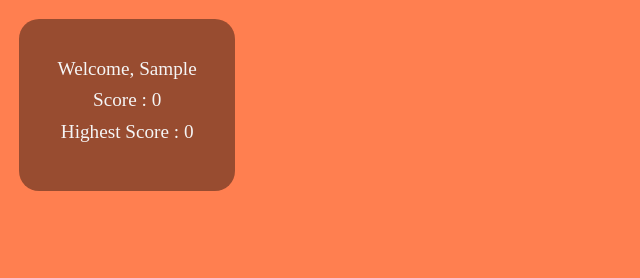
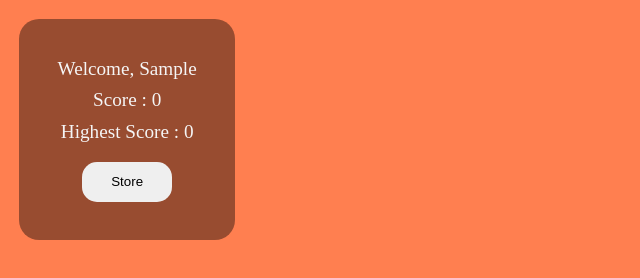
Before and after one commit to TypeLuis/Space-Junk-Cleanup, a plain HTML site: page pages/index.html in a window 1280 px wide. Both pictures are taken after typing "Sample" into the empty fields and a click on the input "Start". Shown: the whole page, without its empty margins (0-640 px from the left). Drawn offline with Linux system fonts and the light colour scheme.

Commit message:
store button

```diff
--- a/pages/index.html
+++ b/pages/index.html
@@ -22,6 +22,7 @@
             <p class="welcome"></p>
             <p class="score"></p>
             <p class="highest"></p>
+            <button>Store</button>
         </section>
 
     </div>
--- a/styles/game.css
+++ b/styles/game.css
@@ -38,4 +38,21 @@ section {
     border-radius: 20px;
     user-select: text;
     /* height: calc(100% + 10px); */
+
+
+    & button{
+        height: 40px;
+        width: 90px;
+        border: none;
+        transition: transform 0.2s ease;
+        cursor: pointer;
+        border-radius: 15px;
+        &:hover {
+            opacity: 0.7;
+        }
+
+        &:active {
+            transform: scale(0.9);
+        }
+    }
 }
```
